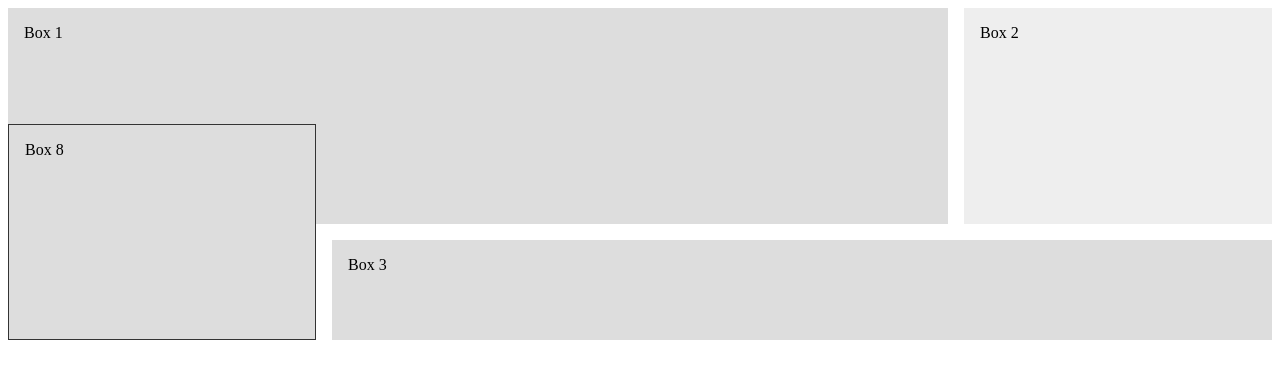
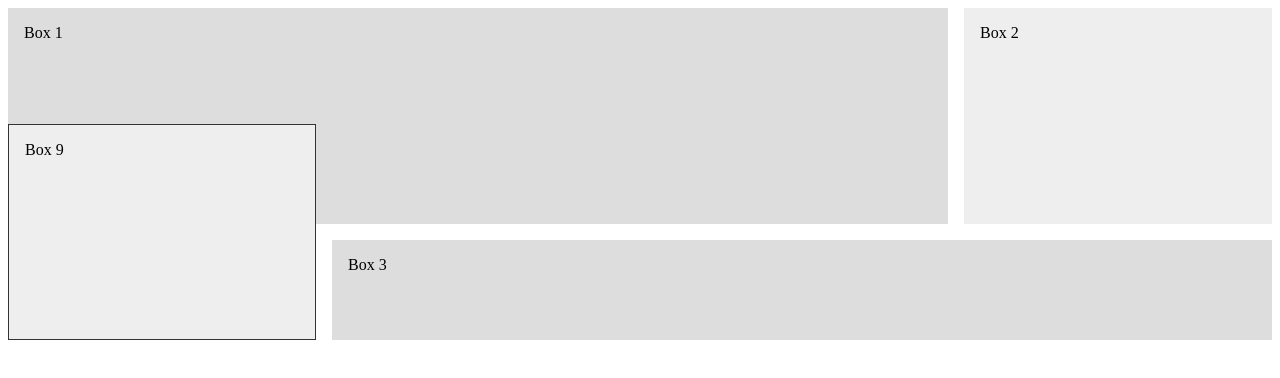
Before and after one commit to Veanty/css-grid, a plain HTML site: page index3.html in a window 1280 px wide. Drawn offline with Linux system fonts and the light colour scheme.

Commit message:
Add new elements to container

```diff
--- a/index3.html
+++ b/index3.html
@@ -52,6 +52,7 @@
       <div class="box4">Box 6</div>
       <div class="box4">Box 7</div>
       <div class="box4">Box 8</div>
+      <div class="box4">Box 9</div>
     </div>
   </body>
 </html>
```
